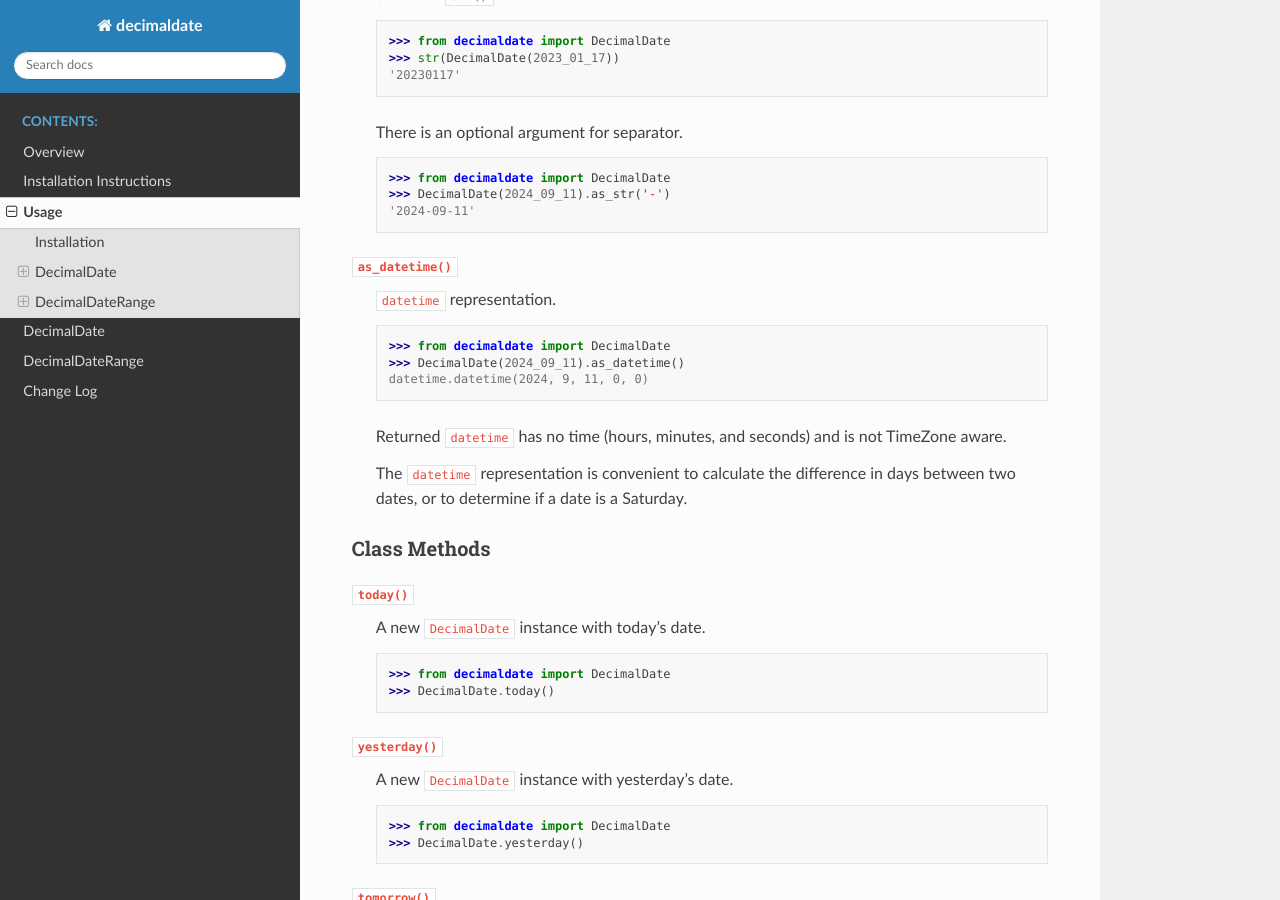
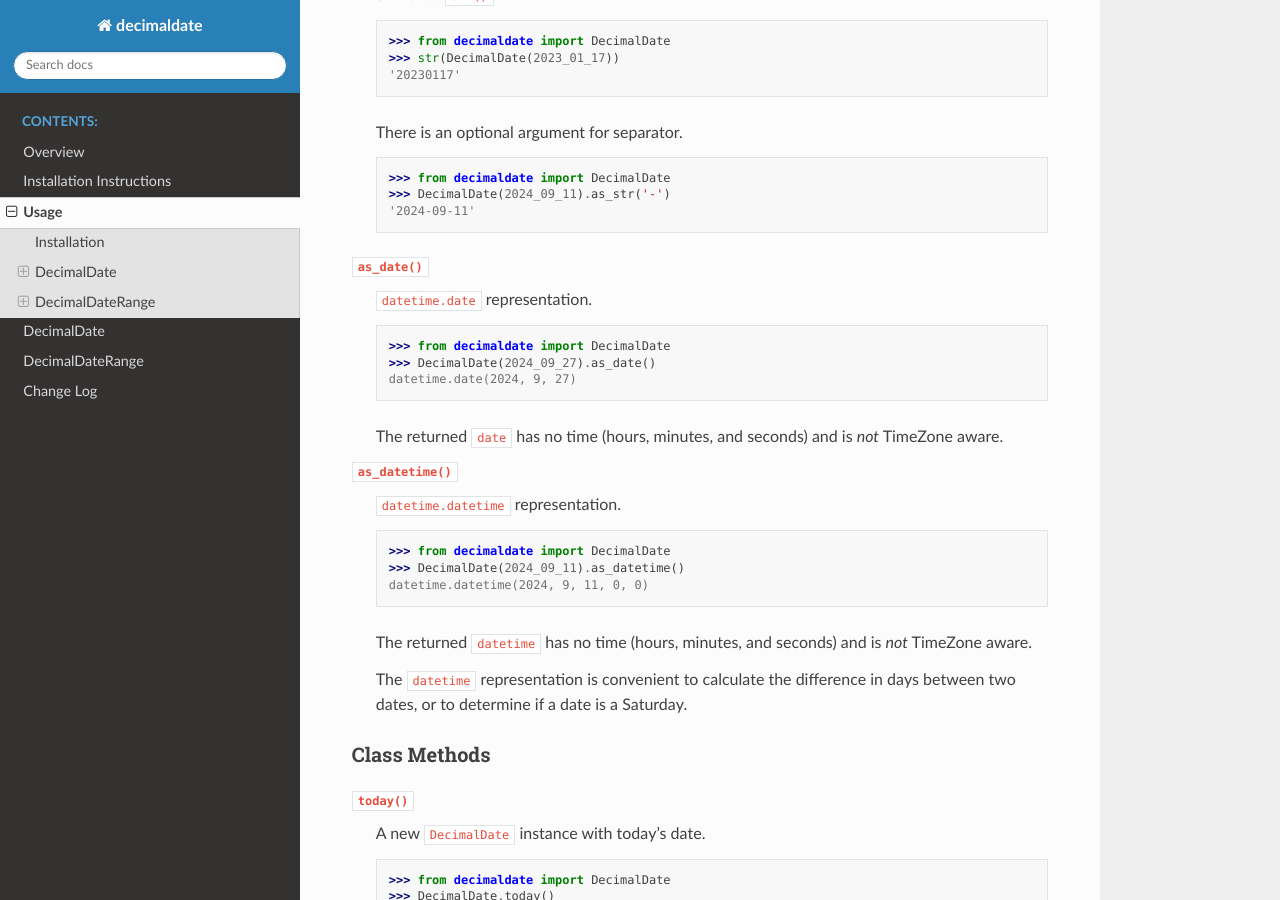
Before and after one commit to TorbenJakobsen/decimaldate, a Sphinx documentation site: the page built from docs/source/usage.rst, in a window 1280 px wide and 900 px high, scrolled down 6525 px. Built offline with Sphinx 7.4.7 and the Read the Docs theme 2.0.0, drawn with Linux system fonts in a browser that asks for light colours.

Commit message:
update documentation

```diff
--- a/docs/source/usage.rst
+++ b/docs/source/usage.rst
@@ -296,14 +296,23 @@ As other types
     >>> DecimalDate(2024_09_11).as_str('-')
     '2024-09-11'
 
+``as_date()``
+    ``datetime.date`` representation.
+
+    >>> from decimaldate import DecimalDate
+    >>> DecimalDate(2024_09_27).as_date()
+    datetime.date(2024, 9, 27)
+
+    The returned ``date`` has no time (hours, minutes, and seconds) and is *not* TimeZone aware.
+
 ``as_datetime()``
-    ``datetime`` representation.
+    ``datetime.datetime`` representation.
 
     >>> from decimaldate import DecimalDate
     >>> DecimalDate(2024_09_11).as_datetime()
     datetime.datetime(2024, 9, 11, 0, 0)
 
-    Returned ``datetime`` has no time (hours, minutes, and seconds) and is not TimeZone aware.
+    The returned ``datetime`` has no time (hours, minutes, and seconds) and is *not* TimeZone aware.
 
     The ``datetime`` representation is convenient to calculate the difference in days between two dates,
     or to determine if a date is a Saturday.
```
